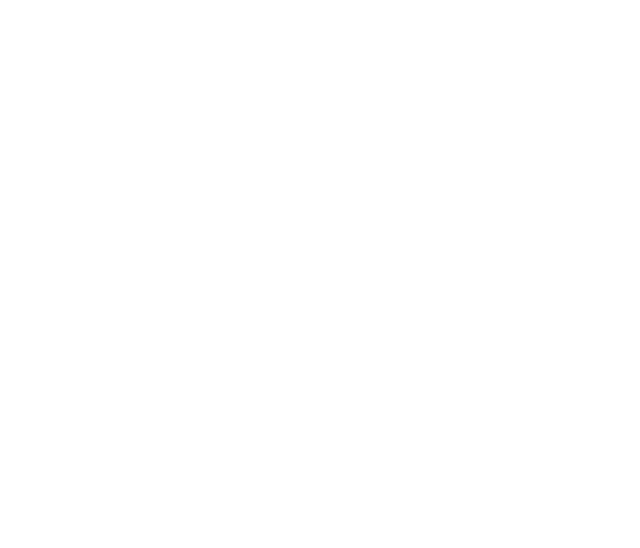
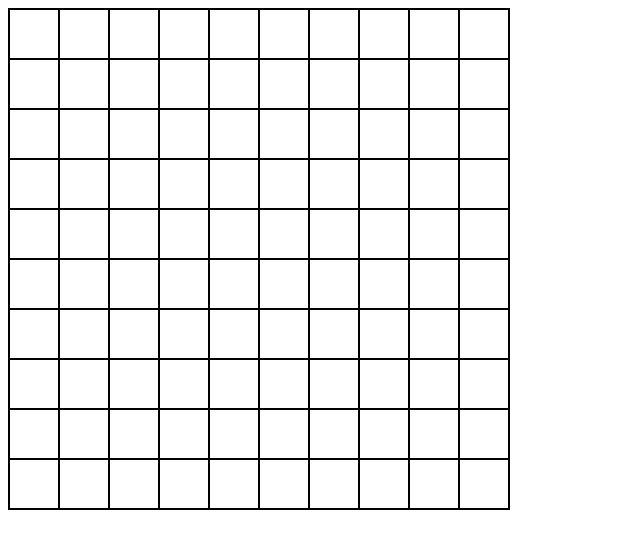
Before and after one commit to zawho/battleship, a plain HTML site: page index.html in a window 1280 px wide. Shown: the whole page, without its empty margins (0-640 px from the left). Drawn offline with Linux system fonts and the light colour scheme.

Commit message:
Add HTML and CSS example and UI module

```diff
--- a/index.html
+++ b/index.html
@@ -6,5 +6,108 @@
 		<title>battleship</title>
 		<script src="main.js" defer></script>
 	</head>
-	<body></body>
+	<body>
+		<div class="player-board">
+			<div class="player-board-space"></div>
+			<div class="player-board-space"></div>
+			<div class="player-board-space"></div>
+			<div class="player-board-space"></div>
+			<div class="player-board-space"></div>
+			<div class="player-board-space"></div>
+			<div class="player-board-space"></div>
+			<div class="player-board-space"></div>
+			<div class="player-board-space"></div>
+			<div class="player-board-space"></div>
+			<div class="player-board-space"></div>
+			<div class="player-board-space"></div>
+			<div class="player-board-space"></div>
+			<div class="player-board-space"></div>
+			<div class="player-board-space"></div>
+			<div class="player-board-space"></div>
+			<div class="player-board-space"></div>
+			<div class="player-board-space"></div>
+			<div class="player-board-space"></div>
+			<div class="player-board-space"></div>
+			<div class="player-board-space"></div>
+			<div class="player-board-space"></div>
+			<div class="player-board-space"></div>
+			<div class="player-board-space"></div>
+			<div class="player-board-space"></div>
+			<div class="player-board-space"></div>
+			<div class="player-board-space"></div>
+			<div class="player-board-space"></div>
+			<div class="player-board-space"></div>
+			<div class="player-board-space"></div>
+			<div class="player-board-space"></div>
+			<div class="player-board-space"></div>
+			<div class="player-board-space"></div>
+			<div class="player-board-space"></div>
+			<div class="player-board-space"></div>
+			<div class="player-board-space"></div>
+			<div class="player-board-space"></div>
+			<div class="player-board-space"></div>
+			<div class="player-board-space"></div>
+			<div class="player-board-space"></div>
+			<div class="player-board-space"></div>
+			<div class="player-board-space"></div>
+			<div class="player-board-space"></div>
+			<div class="player-board-space"></div>
+			<div class="player-board-space"></div>
+			<div class="player-board-space"></div>
+			<div class="player-board-space"></div>
+			<div class="player-board-space"></div>
+			<div class="player-board-space"></div>
+			<div class="player-board-space"></div>
+			<div class="player-board-space"></div>
+			<div class="player-board-space"></div>
+			<div class="player-board-space"></div>
+			<div class="player-board-space"></div>
+			<div class="player-board-space"></div>
+			<div class="player-board-space"></div>
+			<div class="player-board-space"></div>
+			<div class="player-board-space"></div>
+			<div class="player-board-space"></div>
+			<div class="player-board-space"></div>
+			<div class="player-board-space"></div>
+			<div class="player-board-space"></div>
+			<div class="player-board-space"></div>
+			<div class="player-board-space"></div>
+			<div class="player-board-space"></div>
+			<div class="player-board-space"></div>
+			<div class="player-board-space"></div>
+			<div class="player-board-space"></div>
+			<div class="player-board-space"></div>
+			<div class="player-board-space"></div>
+			<div class="player-board-space"></div>
+			<div class="player-board-space"></div>
+			<div class="player-board-space"></div>
+			<div class="player-board-space"></div>
+			<div class="player-board-space"></div>
+			<div class="player-board-space"></div>
+			<div class="player-board-space"></div>
+			<div class="player-board-space"></div>
+			<div class="player-board-space"></div>
+			<div class="player-board-space"></div>
+			<div class="player-board-space"></div>
+			<div class="player-board-space"></div>
+			<div class="player-board-space"></div>
+			<div class="player-board-space"></div>
+			<div class="player-board-space"></div>
+			<div class="player-board-space"></div>
+			<div class="player-board-space"></div>
+			<div class="player-board-space"></div>
+			<div class="player-board-space"></div>
+			<div class="player-board-space"></div>
+			<div class="player-board-space"></div>
+			<div class="player-board-space"></div>
+			<div class="player-board-space"></div>
+			<div class="player-board-space"></div>
+			<div class="player-board-space"></div>
+			<div class="player-board-space"></div>
+			<div class="player-board-space"></div>
+			<div class="player-board-space"></div>
+			<div class="player-board-space"></div>
+			<div class="player-board-space"></div>
+		</div>
+	</body>
 </html>
```
Also changed, not shown: main.js (+2 -2 lines).
